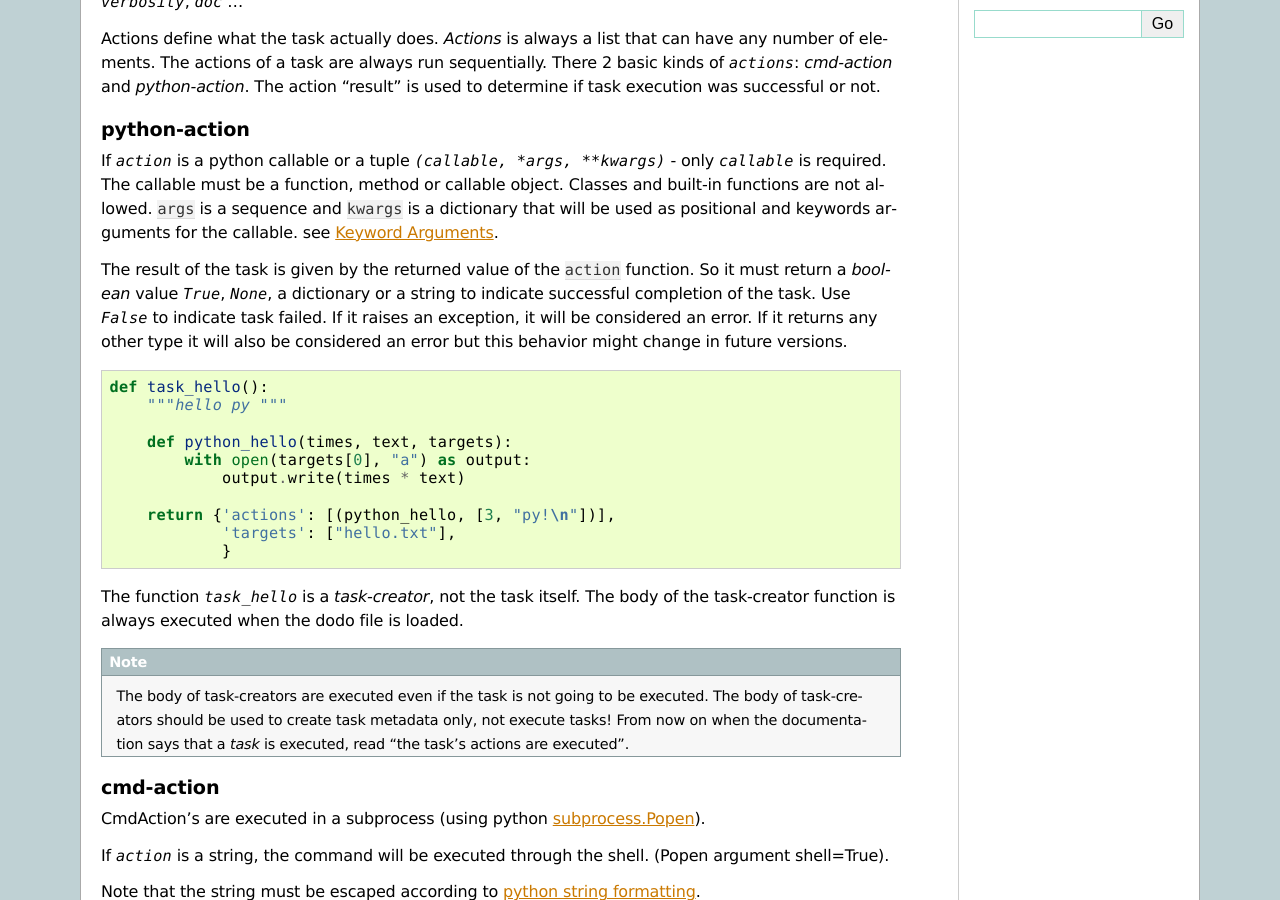
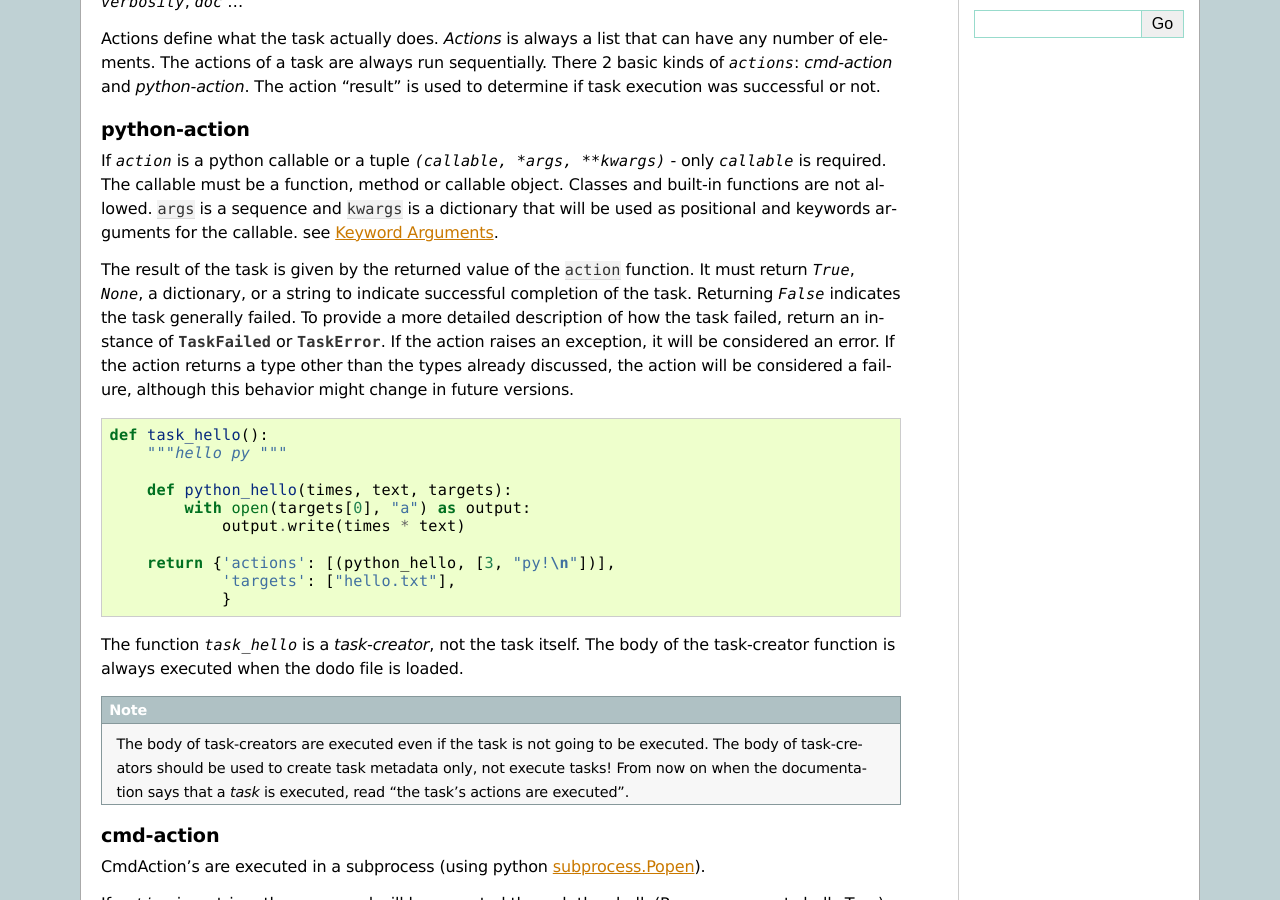
Before and after one commit to pydoit/doit, a Sphinx documentation site: the page built from doc/tasks.rst, in a window 1280 px wide and 900 px high, scrolled down 1104 px. Built offline with Sphinx 7.4.7, drawn with Linux system fonts in a browser that asks for light colours.

Commit message:
fix GH-#36: PythonAction recognizes returned TaskFailed or TaskError

```diff
--- a/doc/tasks.rst
+++ b/doc/tasks.rst
@@ -68,13 +68,16 @@ as positional and keywords arguments for the callable.
 see `Keyword Arguments <http://docs.python.org/tutorial/controlflow.html#keyword-arguments>`_.
 
 
-The result of the task is given by the returned value of the ``action`` function.
-So it must return a *boolean* value `True`, `None`,
-a dictionary or a string to indicate successful completion of the task.
-Use `False` to indicate task failed.
-If it raises an exception, it will be considered an error.
-If it returns any other type it will also be considered an error
-but this behavior might change in future versions.
+The result of the task is given by the returned value of the
+``action`` function.  It must return `True`, `None`, a dictionary, or
+a string to indicate successful completion of the task.  Returning
+`False` indicates the task generally failed. To provide a more
+detailed description of how the task failed, return an instance of
+:py:class:`TaskFailed` or :py:class:`TaskError`.  If the action raises
+an exception, it will be considered an error.  If the action returns a
+type other than the types already discussed, the action will be
+considered a failure, although this behavior might change in future
+versions.
 
 .. literalinclude:: tutorial/tutorial_02.py
 
```
Also changed, not shown: 4 other files.
